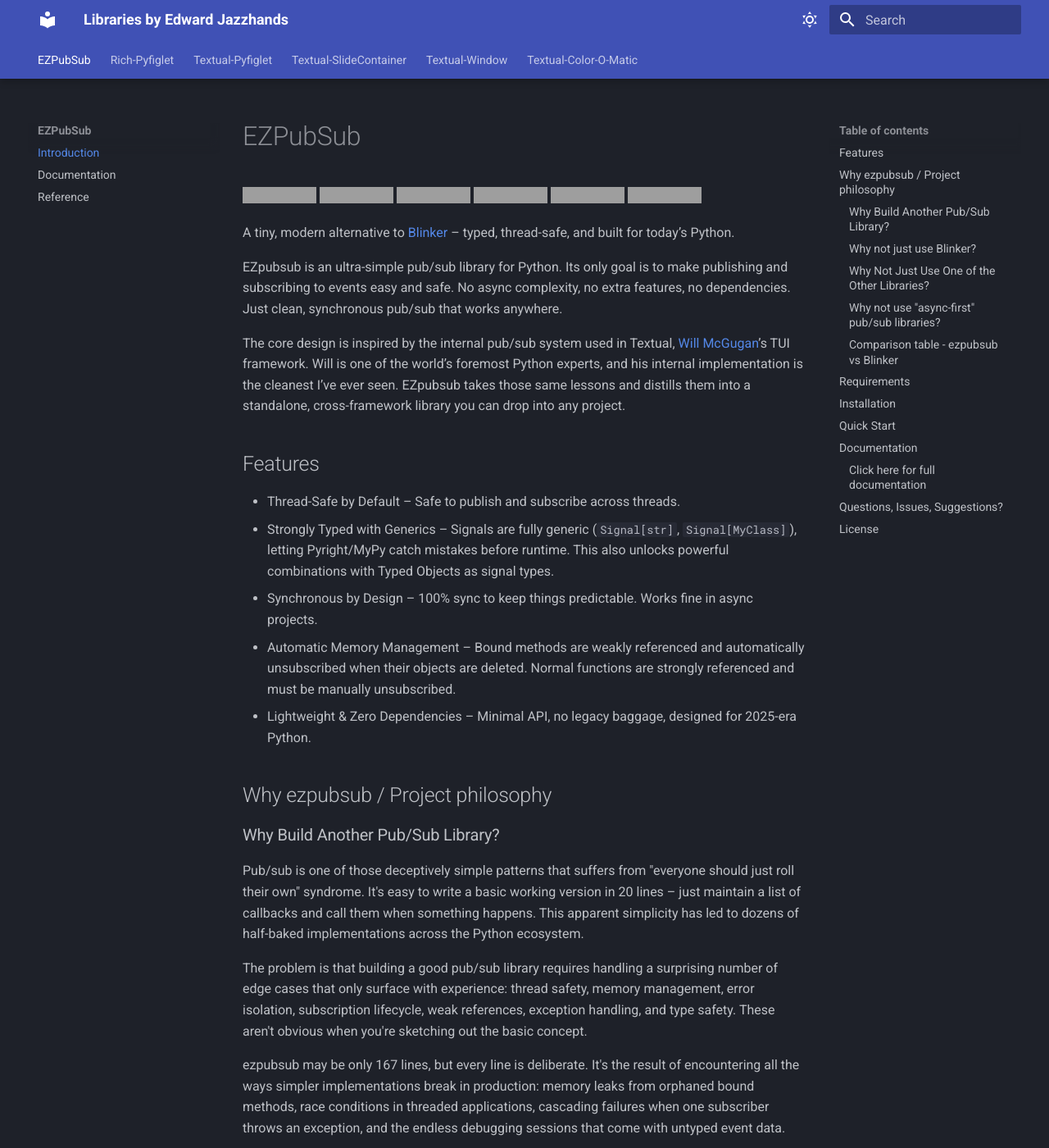
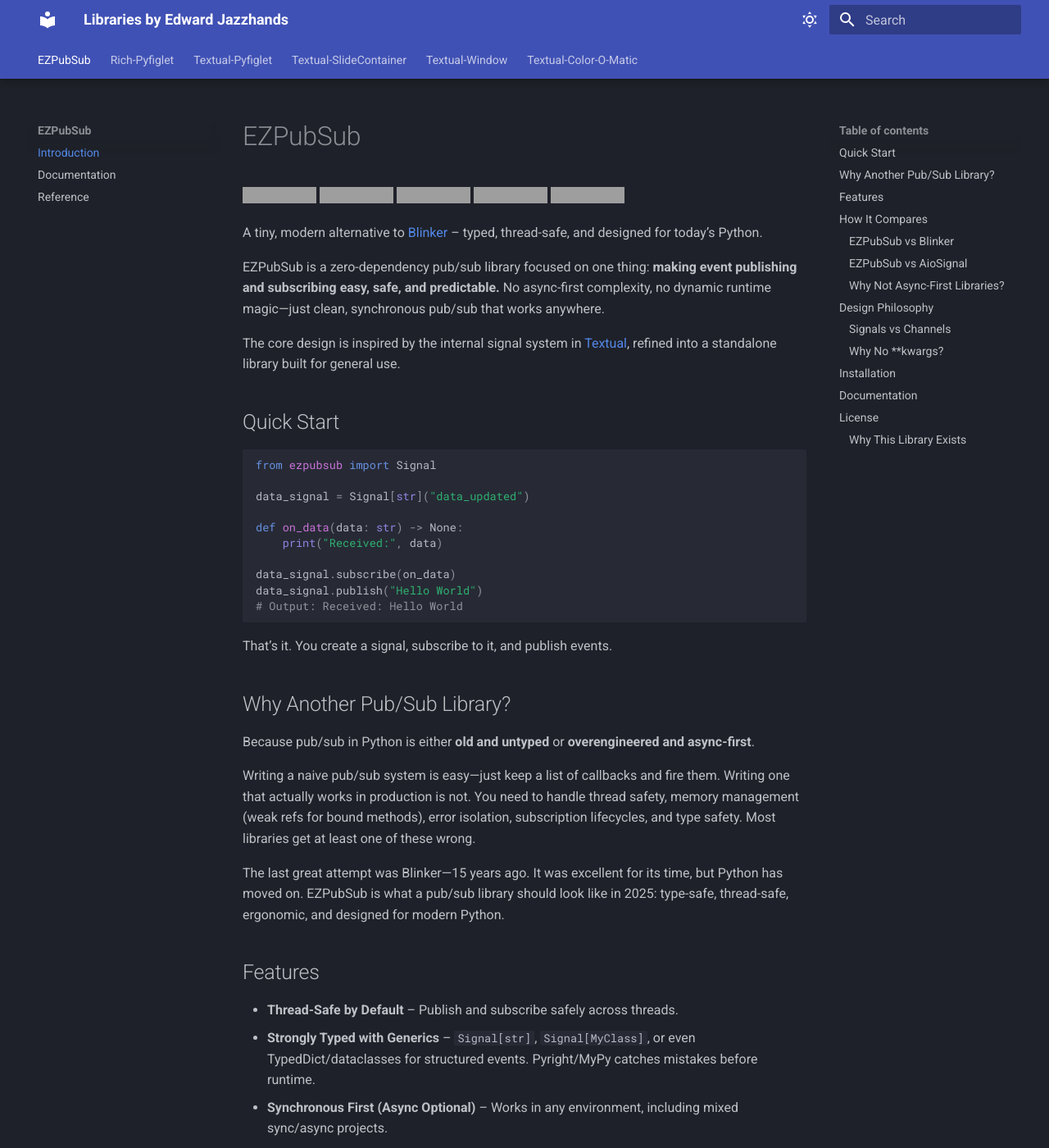
Before and after one commit to edward-jazzhands/libraries, an MkDocs documentation site: the page built from docs/ezpubsub/index.md, in a window 1280 px wide and 1400 px high. Shown: the whole window at 82% size. Built offline with MkDocs 1.6.1 and Material for MkDocs 9.7.7, drawn with Linux system fonts in a browser that asks for light colours; some of the changed text lies outside the part shown; grey boxes are pictures that could not be loaded.

Commit message:
docs: Update docs for ezpubsub (#21)

````diff
--- a/docs/ezpubsub/index.md
+++ b/docs/ezpubsub/index.md
@@ -1,137 +1,169 @@
 # EZPubSub
 
-[![badge](https://img.shields.io/badge/linted-Ruff-blue?style=for-the-badge&logo=ruff)](https://astral.sh/ruff)
-[![badge](https://img.shields.io/badge/formatted-black-black?style=for-the-badge)](https://github.com/psf/black)
-[![badge](https://img.shields.io/badge/type_checked-MyPy_(strict)-blue?style=for-the-badge&logo=python)](https://mypy-lang.org/)
-[![badge](https://img.shields.io/badge/Type_checked-Pyright_(strict)-blue?style=for-the-badge&logo=python)](https://microsoft.github.io/pyright/)
-[![badge](https://img.shields.io/badge/license-MIT-blue?style=for-the-badge)](https://opensource.org/license/mit)
-[![badge](https://img.shields.io/badge/framework-Textual-blue?style=for-the-badge)](https://textual.textualize.io/)
+[![badge](https://img.shields.io/pypi/v/ezpubsub)](https://pypi.org/project/ezpubsub/)
+[![badge](https://img.shields.io/github/v/release/edward-jazzhands/ezpubsub)](https://github.com/edward-jazzhands/ezpubsub/releases/latest)
+[![badge](https://img.shields.io/badge/Requires_Python->=3.9-blue&logo=python)](https://python.org)
+[![badge](https://img.shields.io/badge/Strictly_Typed-MyPy_&_Pyright-blue&logo=python)](https://mypy-lang.org/)
+[![badge](https://img.shields.io/badge/license-MIT-blue)](https://opensource.org/license/mit)
 
-A tiny, modern alternative to [Blinker](https://github.com/pallets-eco/blinker) – typed, thread-safe, and built for today’s Python.
+A tiny, modern alternative to [Blinker](https://github.com/pallets-eco/blinker) – typed, thread-safe, and designed for today’s Python.
 
-EZpubsub is an ultra-simple pub/sub library for Python. Its only goal is to make publishing and subscribing to events easy and safe. No async complexity, no extra features, no dependencies. Just clean, synchronous pub/sub that works anywhere.
+EZPubSub is a zero-dependency pub/sub library focused on one thing: **making event publishing and subscribing easy, safe, and predictable.** No async-first complexity, no dynamic runtime magic—just clean, synchronous pub/sub that works anywhere.
 
-The core design is inspired by the internal pub/sub system used in Textual, [Will McGugan](https://willmcgugan.github.io/)’s TUI framework. Will is one of the world’s foremost Python experts, and his internal implementation is the cleanest I’ve ever seen. EZpubsub takes those same lessons and distills them into a standalone, cross-framework library you can drop into any project.
+The core design is inspired by the internal signal system in [Textual](https://textual.textualize.io/), refined into a standalone library built for general use.
+
+## Quick Start
+
+```python
+from ezpubsub import Signal
+
+data_signal = Signal[str]("data_updated")
+
+def on_data(data: str) -> None:
+    print("Received:", data)
+
+data_signal.subscribe(on_data)
+data_signal.publish("Hello World")
+# Output: Received: Hello World
+```
+
+That’s it. You create a signal, subscribe to it, and publish events.
+
+## Why Another Pub/Sub Library?
+
+Because pub/sub in Python is either **old and untyped** or **overengineered and async-first**.
+
+Writing a naive pub/sub system is easy—just keep a list of callbacks and fire them. Writing one that actually works in production is not. You need to handle thread safety, memory management (weak refs for bound methods), error isolation, subscription lifecycles, and type safety. Most libraries get at least one of these wrong.
+
+The last great attempt was Blinker—15 years ago. It was excellent for its time, but Python has moved on. EZPubSub is what a pub/sub library should look like in 2025: type-safe, thread-safe, ergonomic, and designed for modern Python.
 
 ## Features
 
-- Thread-Safe by Default – Safe to publish and subscribe across threads.
-- Strongly Typed with Generics – Signals are fully generic (`Signal[str]`, `Signal[MyClass]`), letting Pyright/MyPy catch mistakes before runtime. This also unlocks powerful combinations with Typed Objects as signal types.
-- Synchronous by Design – 100% sync to keep things predictable. Works fine in async projects.
-- Automatic Memory Management – Bound methods are weakly referenced and automatically unsubscribed when their objects are deleted. Normal functions are strongly referenced and must be manually unsubscribed.
-- Lightweight & Zero Dependencies – Minimal API, no legacy baggage, designed for 2025-era Python.
+* **Thread-Safe by Default** – Publish and subscribe safely across threads.
+* **Strongly Typed with Generics** – `Signal[str]`, `Signal[MyClass]`, or even TypedDict/dataclasses for structured events. Pyright/MyPy catches mistakes before runtime.
+* **Synchronous First (Async Optional)** – Works in any environment, including mixed sync/async projects.
+* **Automatic Memory Management** – Bound methods are weakly referenced and auto-unsubscribed when their objects are deleted.
+* **No Runtime Guesswork** – No `**kwargs`, no stringly-typed namespaces, no dynamic channel lookups.
+* **Lightweight & Zero Dependencies** – Only what you need, nothing else.
 
-## Why ezpubsub / Project philosophy
+## How It Compares
 
-### Why Build Another Pub/Sub Library?
+### EZPubSub vs Blinker
 
-Pub/sub is one of those deceptively simple patterns that suffers from "everyone should just roll their own" syndrome. It's easy to write a basic working version in 20 lines – just maintain a list of callbacks and call them when something happens. This apparent simplicity has led to dozens of half-baked implementations across the Python ecosystem.
+Blinker is great for simple, single-threaded Flask-style apps. But:
 
-The problem is that building a good pub/sub library requires handling a surprising number of edge cases that only surface with experience: thread safety, memory management, error isolation, subscription lifecycle, weak references, exception handling, and type safety. These aren't obvious when you're sketching out the basic concept.
+| Feature           | EZPubSub                           | Blinker                                           |
+| ----------------- | ---------------------------------- | ------------------------------------------------- |
+| **Typing**        | ✅ Full static typing (`Signal[T]`) | ❌ Untyped (`Any`)                                 |
+| **Thread Safety** | ✅ Built-in                         | ❌ Single-threaded only                            |
+| **Design**        | ✅ Instance-based, type-safe        | ⚠️ Channel-based (runtime filtering, string keys) |
+| **Weak Refs**     | ✅ Automatic                        | ✅ Automatic                                       |
 
-ezpubsub may be only 167 lines, but every line is deliberate. It's the result of encountering all the ways simpler implementations break in production: memory leaks from orphaned bound methods, race conditions in threaded applications, cascading failures when one subscriber throws an exception, and the endless debugging sessions that come with untyped event data.
+If you’re starting a new project in 2025, you deserve type checking and thread safety out of the box.
 
-The real tragedy is that nobody has seriously attempted to build the right tool. Blinker was the last good effort, but it's 15 years old and shows its age. Everything else falls into two categories: either thrown-together weekend projects that clearly weren't meant to be production-ready, or horrifically over-engineered monstrosities that have a very complex and confusing API, the vast majority of which is unrelated to the core goal of just subscribing to an event.
+### EZPubSub vs AioSignal
 
-So I thought, hey I build libraries, why not build a pub/sub library that actually works well in 2025? One that is simple, modern, and designed for the way we write Python today. ezpubsub is that library.
+[`aiosignal`](https://github.com/aio-libs/aiosignal) is excellent for its niche—managing fixed async callbacks inside `aiohttp`—but unsuitable as a general pub/sub system:
 
-### Why not just use Blinker?
+| Limitation             | Why It Matters                                                         |
+| ---------------------- | ---------------------------------------------------------------------- |
+| **Async-Only**         | Forces you to rewrite sync code or wrap callbacks in event loop tasks. |
+| **Frozen Subscribers** | You must `freeze()` before sending; no dynamic add/remove at runtime.  |
+| **No Thread Safety**   | Assumes a single event loop context.                                   |
+| **Loose Typing**       | Allows arbitrary `**kwargs`, undermining type safety.                  |
 
-Blinker is an excellent, battle-tested library. If you’re writing a simple, single-threaded, synchronous app (e.g., Flask extensions), Blinker is still a great choice.
+`aiosignal` is great if you’re writing an `aiohttp` extension. But if you need a general-purpose pub/sub system that works in any context, it's not the greatest fit.
 
-However, ezpubsub was designed as a modern alternative:
+### Why Not Async-First Libraries?
 
-1. **Full Static Typing with Generics**
-    Blinker’s signals are effectively untyped (Any everywhere). ezpubsub’s `Signal[T]` lets Pyright/MyPy enforce that subscribers receive the correct data type at development time, as well as unlocks powerful combinations with Typed Objects as signal types. This makes it much easier to catch mistakes before they happen, rather than at runtime.
-2. **Thread-Safe by Default**
-    Blinker assumes single-threaded execution. ezpubsub uses proper locking, making it safe in threaded or mixed sync/async environments.
-3. **Type Safety Over Dynamic Namespaces**
-    Blinker’s string-based namespaces allow arbitrary signal creation (`ns.signal("user_created")`), but at the cost of type safety—there’s nothing stopping you from accidentally publishing the wrong object type. ezpubsub treats each signal as an explicitly typed object (`Signal[User]`), making such mistakes enforced at compile time instead of runtime.
+Pub/sub is just a dispatch mechanism. Whether you await data before publishing is application logic—not the library’s job. Async-first libraries complicate what should be simple: they force you to juggle tasks, event loops, and weird APIs for no real benefit.
 
-### Why Not Just Use One of the Other Libraries?
+Synchronous first, with optional async support, is simpler and more predictable. That’s why Blinker, Celery, and PyDispatcher all share this design—and why EZPubSub does too.
 
-There are dozens of pub/sub libraries on PyPI, but almost all of them fall into two camps: ancient untyped code that hasn’t been maintained in years, or modern ‘async-first’ libraries that are overengineered and awkward to use for simple event dispatch. Here’s why ezpubsub exists instead of just recommending one of these.
+---
 
-| Library                     | Why Not?                                                                                             |
-| --------------------------- | ---------------------------------------------------------------------------------------------------- |
-| **Blinker**                 | Great for simple Flask-style apps, but assumes single-threaded execution and no static typing.       |
-| **PyDispatcher**            | Unmaintained, completely untyped, API hasn’t been touched in years.                                  |
-| **aiopubsub**               | Overengineered, async-first, and requires a full asyncio setup even for simple use cases.            |
-| **aiosubpub**               | Forces subscriptions to be asyncio tasks, making ergonomics painful for mixed sync/async projects.   |
-| **[Some other small libs]** | Typically 50–100 lines, but missing critical things like weakrefs, thread safety, error isolation, and documentation |
-|                             |                                                                                                      |
+## Design Philosophy
 
-### Why not use "async-first" pub/sub libraries?
+### Signals vs Channels
 
-There are dozens of tiny “AIO pub/sub” libraries on GitHub. I was personally not satisfied with any of them for these reasons:
+EZPubSub uses **one object per signal**, instead of Blinker’s **“one channel, many signals”** model.
 
-1. **Async should not be the core mechanism**
-    Pub/sub is just a dispatch mechanism. Whether you call a subscriber directly or schedule it on an event loop is application logic. Some people might say this is a hot take, but I believe in it. It's not terrible to include async support as an option, but it should not be the primary focus of a pub/sub library. The sender of a signal can simply await the external data it needs and then send the signal when ready. There's no particular advantage to awaiting the callback itself, and it just adds unnecessary complexity to the API.
-2. **Async-First Usually Means Bad Ergonomics**
-    These libraries often force you into awkward patterns: creating tasks for every subscription, manual event loop juggling, weird API naming. There's no practical benefit to taking up more of your mental real estate.
+**Blinker (channel-based):**
 
-There is a reason that the most popular pub/sub libraries in the Python ecosystem (blinker, Celery, PyDispatcher, etc) are all synchronous at their core. It’s the simplest, most predictable way to do pub/sub. Async-first versions, in my humble opinion, are [reinventing the square wheel](https://exceptionnotfound.net/reinventing-the-square-wheel-the-daily-software-anti-pattern/).
+```python
+user_signal = Signal()
+user_signal.connect(login_handler, sender=LoginService)
+user_signal.send(sender=LoginService, user=user)
+```
 
-I would certainly be open to implementing some very simple async support in future versions (As of writing this it's only 0.1.0!), but it would be an optional feature, and need to follow the same principles of simplicity and ergonomics as the rest of the library.
+**EZPubSub (instance-based):**
 
-### Comparison table - ezpubsub vs Blinker
+```python
+login_signal = Signal[LoginEvent]("user_login")
+login_signal.subscribe(login_handler)
+login_signal.publish(LoginEvent(user=user))
+```
 
-| Feature                   | ezpubsub                 | blinker         | Category        |
-| ------------------------- | ------------------------ | --------------- | --------------- |
-| Thread-Safe by Default    | ✅ Yes                    | ❌ No            | Core Philosophy |
-| Generically Typed Payload | ✅ Yes (Signal[T])        | ❌ No (**kwargs, Any) | Core Philosophy |
-| Weak-Reference Support    | ✅ Yes                    | ✅ Yes           | Core Philosophy |
-| Sender-Specific Filtering | ❌ No (Not planned)       | ✅ Yes           | Core (Blinker)  |
-| Namespacing               | ❌ No (Not planned)       | ✅ Yes           | Core (Blinker)  |
-| Async Support             | ❌ Possible future update | ✅ Yes           | Nice-to-have    |
-| Decorator API             | ❌ Possible future update | ✅ Yes           | Nice-to-have    |
-| Context Managers          | ❌ Possible future update | ✅ Yes           | Nice-to-have    |
-| Metasignals (on connect)  | ❌ Possible future update | ✅ Yes           | Nice-to-have    |
+This matters because:
 
-## Requirements
+* **No filtering** – Each signal already represents one event type.
+* **No runtime lookups** – You never hunt down signals by string name.
+* **Type safety** – Wrong event types are caught by your IDE/type checker.
 
-- Python 3.10 or higher
-- Optional: Enable type checking with [Pyright](http://pyright.org), [MyPy](http://mypy-lang.org), or your checker of choice to get the full benefits of static typing and generics.
+Fewer magic strings, fewer runtime bugs, and code that reads like what it does.
+
+### Why No `**kwargs`?
+
+Allowing arbitrary keyword arguments is convenient—but it destroys type safety.
+
+```python
+# Bad: fragile, stringly typed
+signal.publish(user, session_id="abc123", ip="1.2.3.4")
+
+# Good: explicit, type-safe
+@dataclass
+class UserLoginEvent:
+    user: User
+    session_id: str
+    ip: str
+
+signal.publish(UserLoginEvent(user, "abc123", "1.2.3.4"))
+```
+
+This forces better API design and catches mistakes at compile time instead of runtime. If you need flexible payloads, use TypedDicts, dataclasses, or even a `Union` of event types.
+
+---
 
 ## Installation
-
-Install from PyPI:
 
 ```sh
 pip install ezpubsub
 ```
 
-Or, with [UV](https://github.com/astral-sh/uv):
+Or with [UV](https://github.com/astral-sh/uv):
 
 ```sh
 uv add ezpubsub
 ```
 
-## Quick Start
+Requires Python 3.10+.
 
-Create a `Signal` instance, subscribe to it, and publish data:
-
-```py
-from ezpubsub import Signal
-
-data_signal = Signal[str](name="data_updated")
-
-def my_callback(data: str) -> None:
-    print("Received data:", data)
-
-data_signal.subscribe(my_callback)
-data_signal.publish("Hello World")
-# Output: Received data: Hello World
-```
+---
 
 ## Documentation
 
-### [Click here for full documentation](https://edward-jazzhands.github.io/libraries/ezpubsub/docs/)
+Full docs: [**Click here**](https://edward-jazzhands.github.io/libraries/ezpubsub/docs/)
 
-## Questions, Issues, Suggestions?
-
-Use the [issues](https://github.com/edward-jazzhands/ezpubsub/issues) section for bugs or problems, and post ideas or feature requests on the [discussion board](https://github.com/edward-jazzhands/ezpubsub/discussions).
+---
 
 ## License
 
 MIT License. See [LICENSE](LICENSE) for details.
+
+---
+
+### Why This Library Exists
+
+Because the Python ecosystem needed a **modern, type-safe, thread-safe pub/sub library that doesn’t suck.**
+
+EZPubSub is {167} deliberate lines of code that exist for one reason: to make event-driven Python sane again.
````
